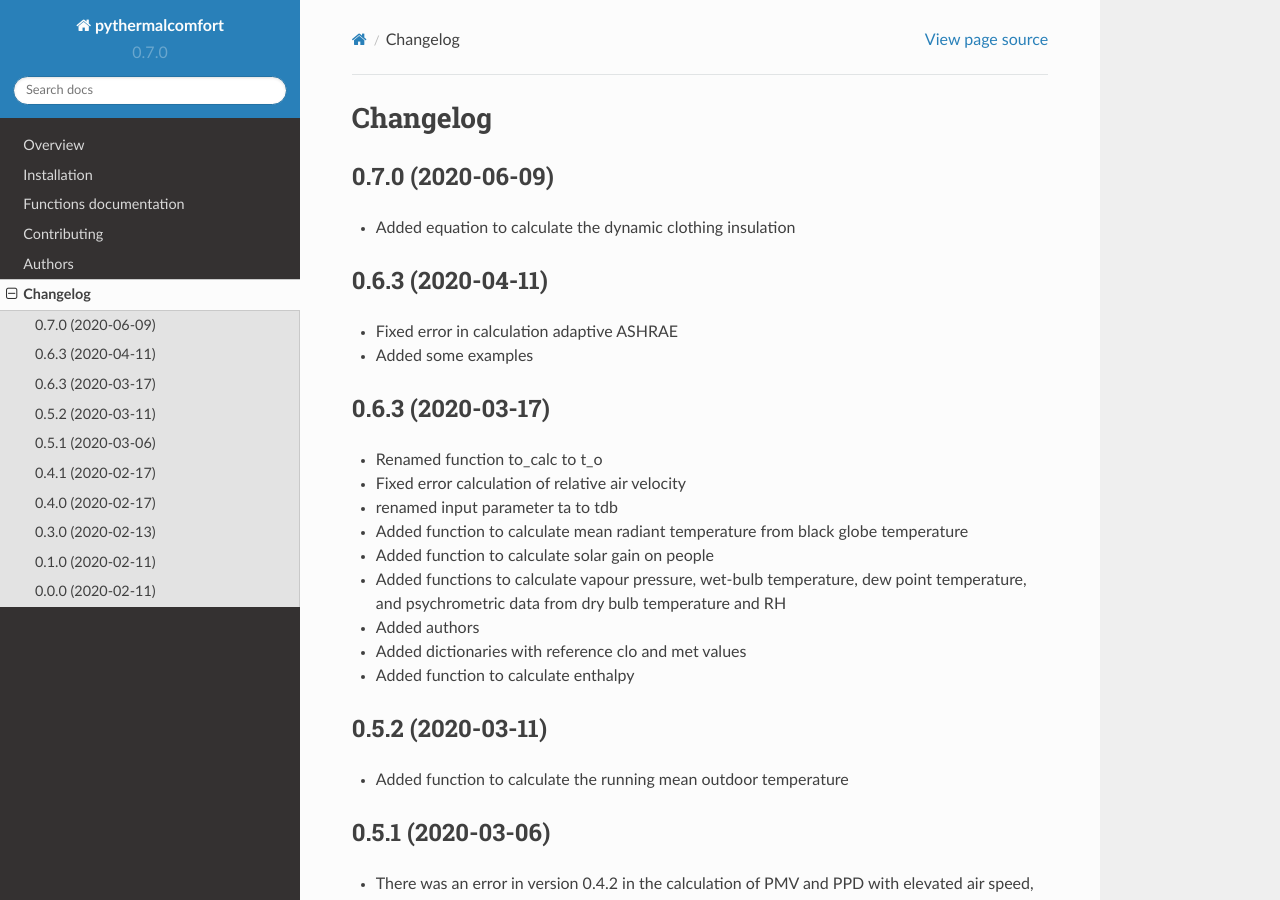
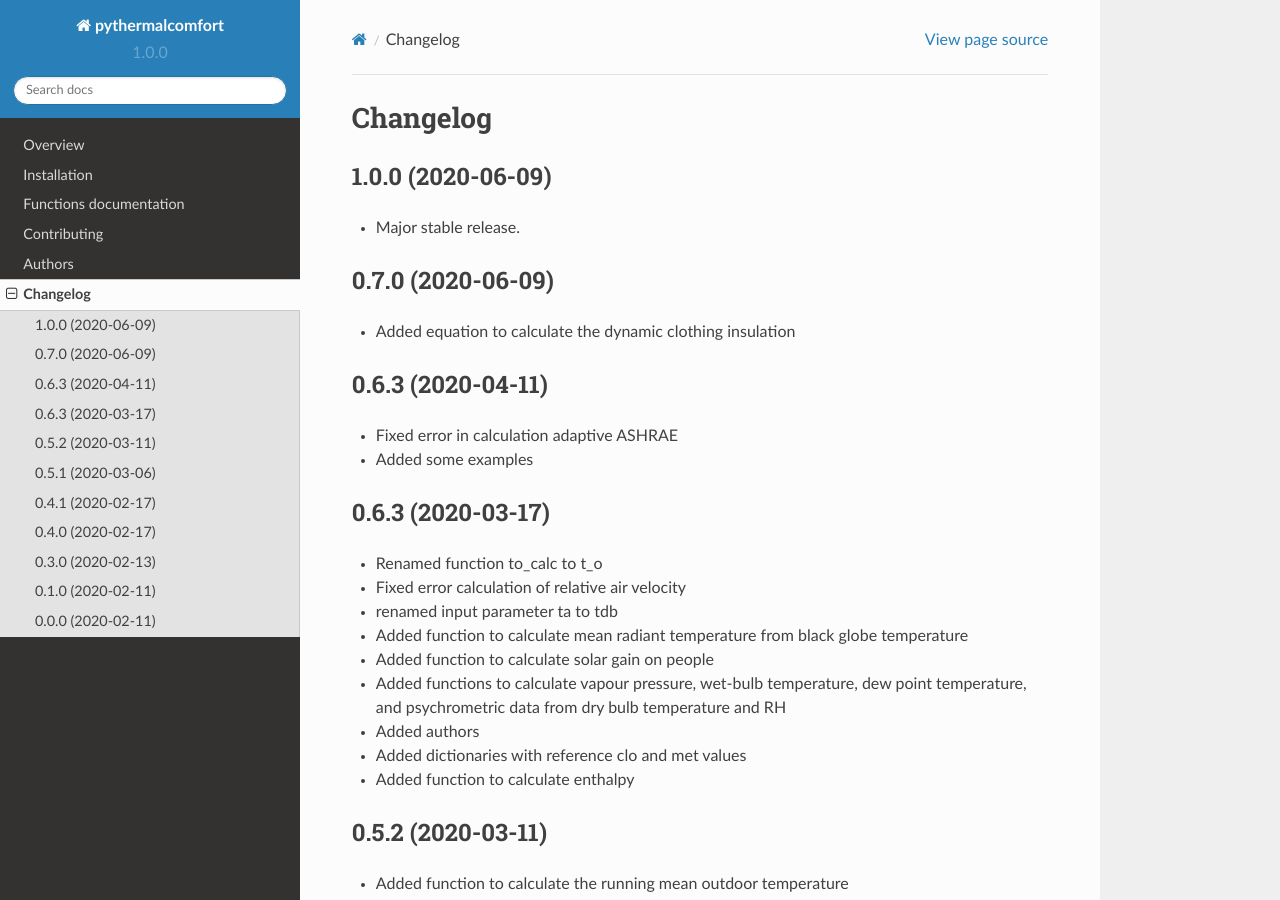
Before and after one commit to CenterForTheBuiltEnvironment/pythermalcomfort, a Sphinx documentation site: the page built from docs/changelog.rst, in a window 1280 px wide and 900 px high. Built offline with Sphinx 7.4.7 and the Read the Docs theme 2.0.0, drawn with Linux system fonts in a browser that asks for light colours; pages that are not in the unit, such as notebooks, are missing from menus.

Commit message:
bumped version to 1.0.0

```diff
--- a/CHANGELOG.rst
+++ b/CHANGELOG.rst
@@ -1,6 +1,11 @@
 
 Changelog
 =========
+
+1.0.0 (2020-06-09)
+------------------
+
+* Major stable release.
 
 0.7.0 (2020-06-09)
 ------------------
--- a/docs/conf.py
+++ b/docs/conf.py
@@ -23,7 +23,7 @@
 year = '2019-2020'
 author = 'Federico Tartarini'
 copyright = '{0}, {1}'.format(year, author)
-version = release = '0.7.0'
+version = release = '1.0.0'
 
 pygments_style = 'trac'
 templates_path = ['.']
--- a/setup.py
+++ b/setup.py
@@ -25,7 +25,7 @@
 
 setup(
     name='pythermalcomfort',
-    version='0.7.0',
+    version='1.0.0',
     license='MIT',
     description='Package to calculate several thermal comfort indices (e.g. PMV, PPD, SET, adaptive) and convert physical variables.',
     long_description='%s\n%s' % (
--- a/src/pythermalcomfort/__init__.py
+++ b/src/pythermalcomfort/__init__.py
@@ -1,3 +1,3 @@
-__version__ = '0.7.0'
+__version__ = '1.0.0'
 
 from pythermalcomfort.models import *
```
Also changed, not shown: README.rst (+3 -4 lines), .bumpversion.cfg.
